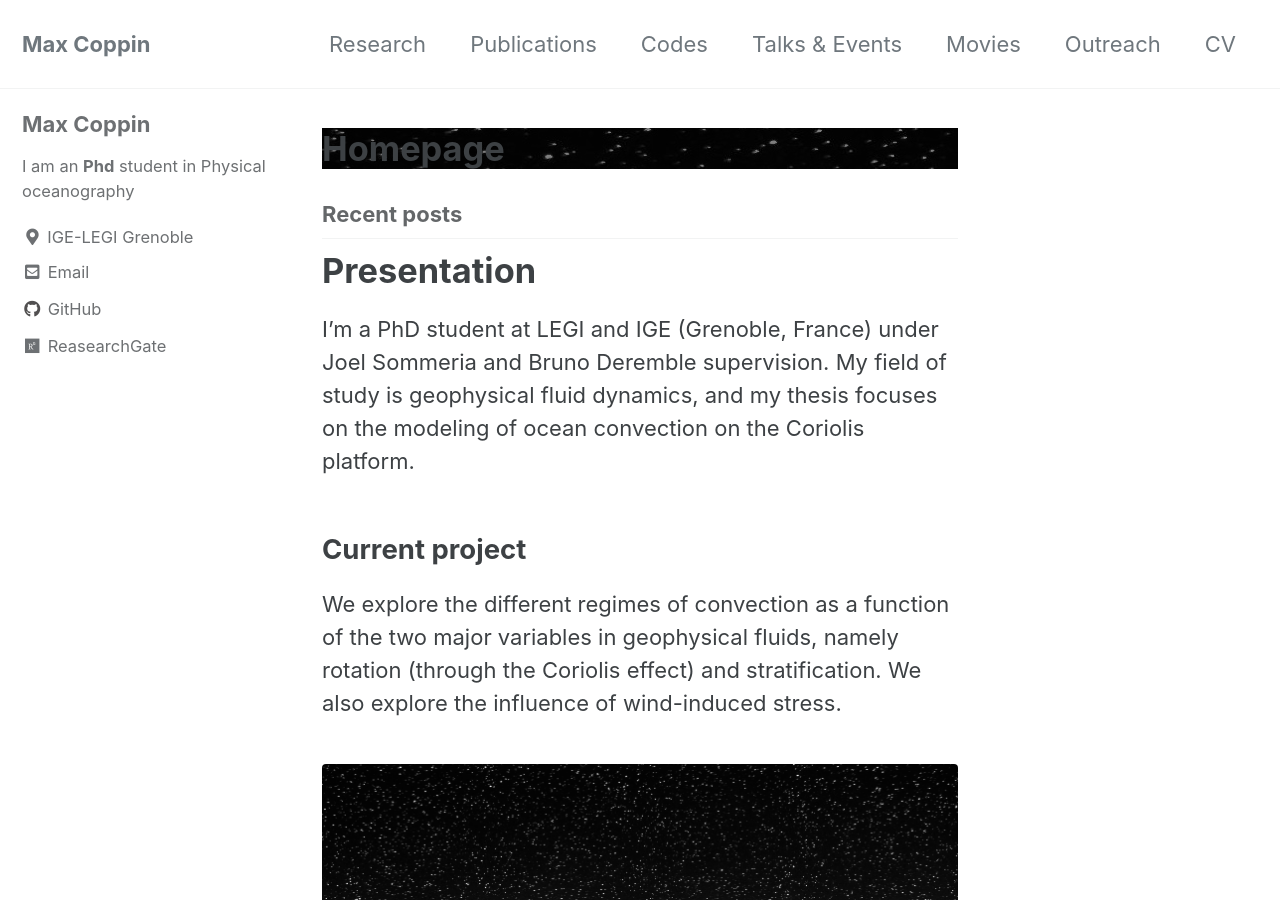
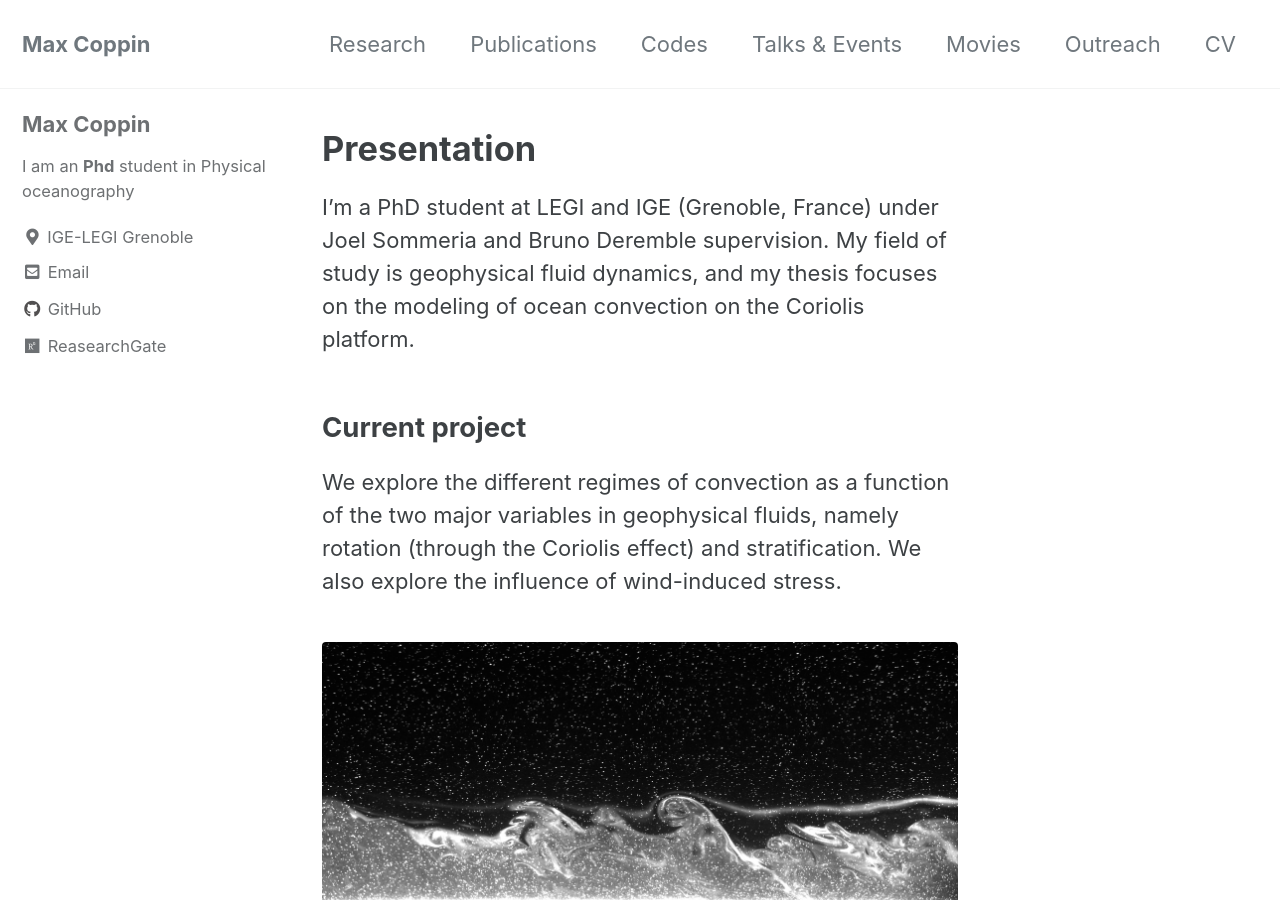
Before and after one commit to Max-Coppin/max-coppin.github.io, a Jekyll site: the page built from index.html, in a window 1280 px wide and 900 px high. Built offline with Jekyll 4.4.1, drawn with Linux system fonts in a browser that asks for light colours; cached includes are drawn as plain includes; the list of posts is cut into pages by our own code.

Commit message:
Update home.html
essaie

```diff
--- a/_layouts/home.html
+++ b/_layouts/home.html
@@ -2,33 +2,10 @@
 layout: archive
 ---
 
-  <!-- En-tête avec une image d'arrière-plan et overlay -->
-  <header class="header-banner" style="background-image: url('/file/fig_banniere.jpeg'); background-color: rgba(0, 0, 0, 0.5); background-blend-mode: multiply;">
-    <div class="header-content">
-      <!-- Contenu de votre en-tête, comme un titre ou autre -->
-      <h1>Homepage</h1>
-    </div>
-  </header>
-
 
 {{ content }}
 
-<h3 class="archive__subtitle">{{ site.data.ui-text[site.locale].recent_posts | default: "Recent Posts" }}</h3>
 
-{% if paginator %}
-  {% assign posts = paginator.posts %}
-{% else %}
-  {% assign posts = site.posts %}
-{% endif %}
-
-{% assign entries_layout = page.entries_layout | default: 'list' %}
-<div class="entries-{{ entries_layout }}">
-  {% for post in posts %}
-    {% include archive-single.html type=entries_layout %}
-  {% endfor %}
-</div>
-
-{% include paginator.html %}
 
 <h1>Presentation</h1>
 <p>I’m a PhD student at LEGI and IGE (Grenoble, France) under Joel Sommeria and Bruno Deremble supervision. My field of study is geophysical fluid dynamics, and my thesis focuses on the modeling of ocean convection on the Coriolis platform.</p>
```
